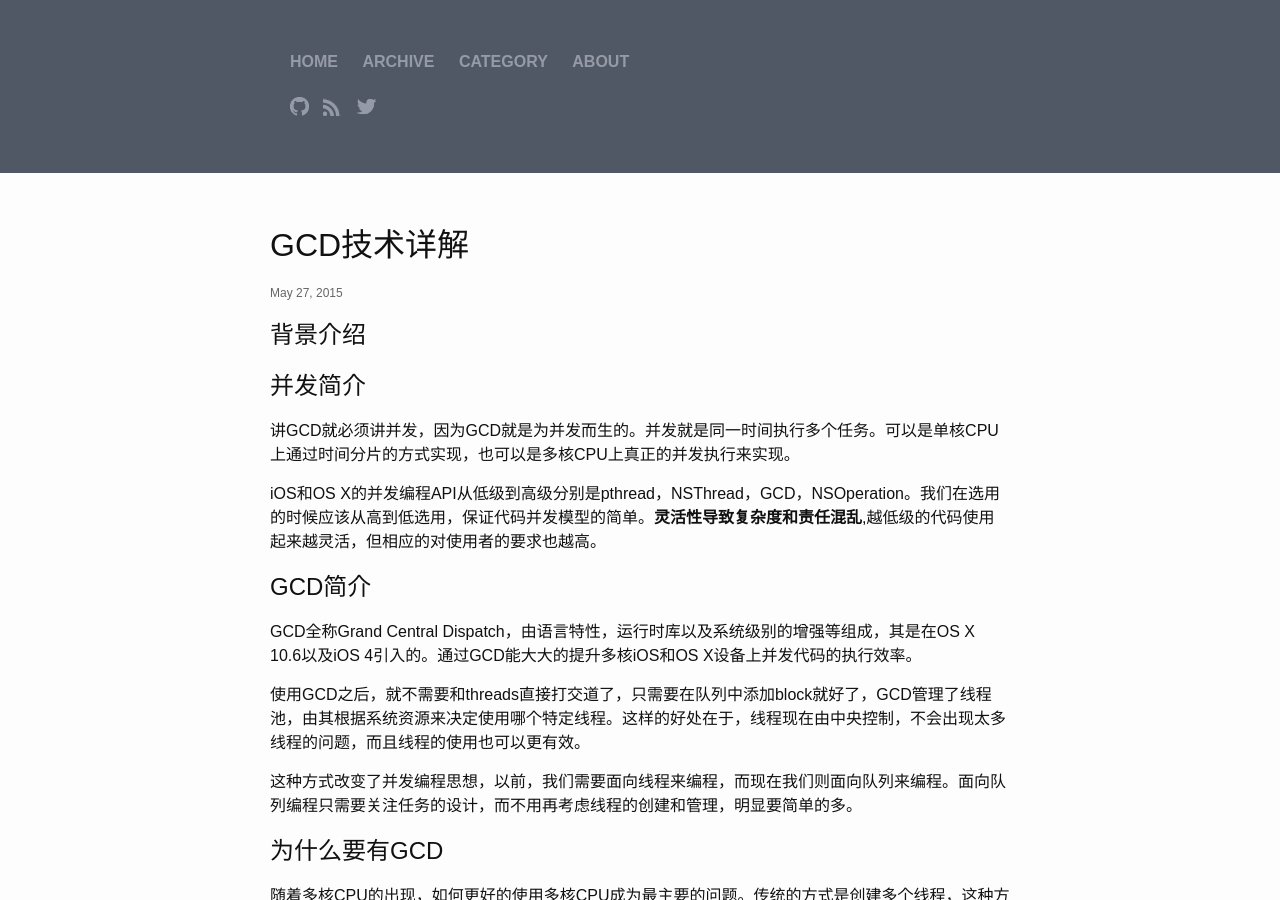
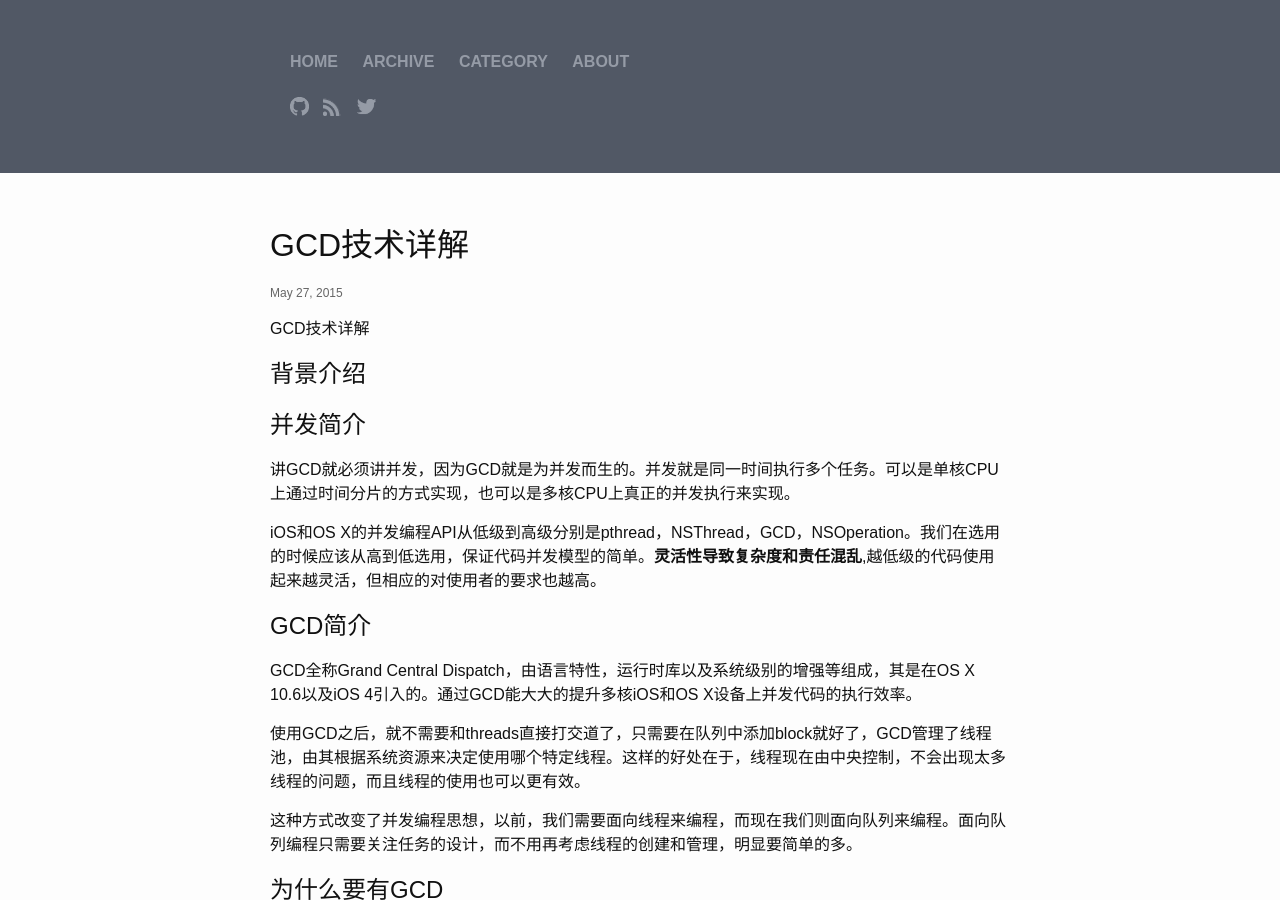
Before and after one commit to rookie-nerd/rookie-nerd.github.io, a Jekyll site: the page built from _posts/2015-05-27-gcd.markdown, in a window 1280 px wide and 900 px high. Built offline with Jekyll 4.4.1, drawn with Linux system fonts in a browser that asks for light colours.

Commit message:
D:update

```diff
--- a/_posts/2015-05-27-gcd.markdown
+++ b/_posts/2015-05-27-gcd.markdown
@@ -4,6 +4,8 @@ title:  GCD技术详解
 date:   2015-05-27 16:14:43
 categories: objective-c
 ---
+
+GCD技术详解
 
 # 背景介绍
 
```
